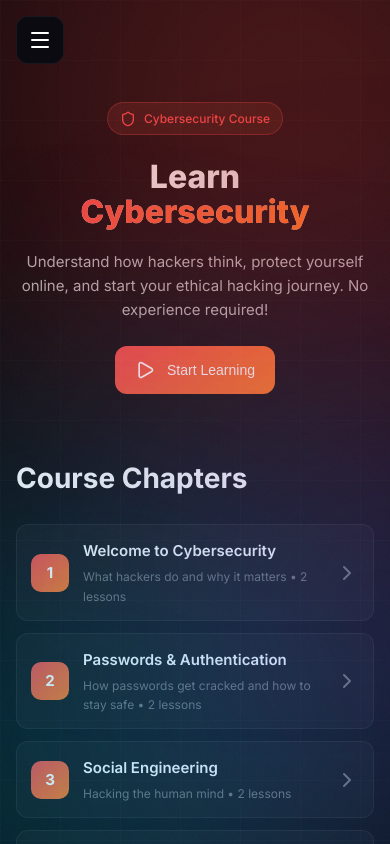
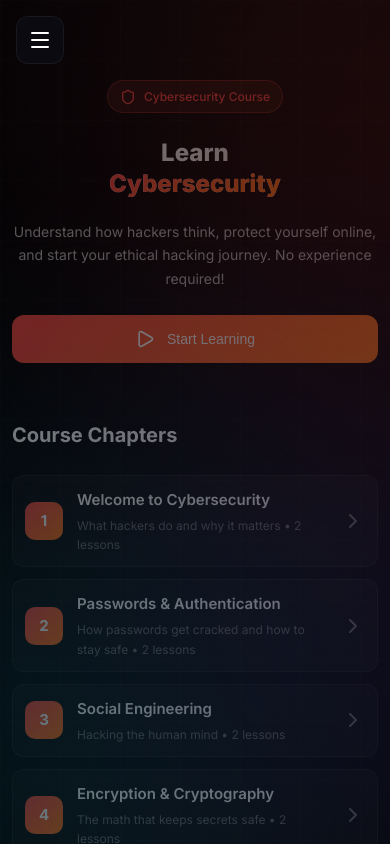
Before and after one commit to rathishkumarlearning/cybersecurity-learning, a React (Vite) app: page / in a window 390 px wide. Shown: the top 844 px of the page. Built offline with nearby package versions, Linux system fonts and the light colour scheme.

Commit message:
Final mobile responsive fix - clean comprehensive CSS

```diff
--- a/src/index.css
+++ b/src/index.css
@@ -630,56 +630,215 @@ body {
 ::-webkit-scrollbar-thumb { background: var(--border-color); border-radius: 4px; }
 ::-webkit-scrollbar-thumb:hover { background: rgba(255, 255, 255, 0.1); }
 
-/* Prevent horizontal scroll */
-html, body {
+/* ===== MOBILE RESPONSIVE FIX (Final) ===== */
+html {
+  overflow-x: hidden;
+}
+
+body {
   overflow-x: hidden;
   max-width: 100vw;
+  -webkit-text-size-adjust: 100%;
 }
 
-.main-content {
-  overflow-x: hidden;
+/* Force all content to stay within viewport */
+*, *::before, *::after {
   max-width: 100%;
 }
 
-pre, code, .code-block, .code-content {
+/* Code blocks scroll horizontally inside their container */
+pre {
   overflow-x: auto;
+  -webkit-overflow-scrolling: touch;
   max-width: 100%;
+  word-wrap: normal;
 }
 
+code {
+  word-break: break-word;
+}
+
+pre code {
+  word-break: normal;
+}
+
+/* Tables scroll horizontally */
 table {
   display: block;
   overflow-x: auto;
+  -webkit-overflow-scrolling: touch;
   max-width: 100%;
-  -webkit-overflow-scrolling: touch;
+  white-space: nowrap;
 }
 
-img, video, iframe, svg {
+/* Images and media */
+img, video, iframe, canvas, svg:not(:root) {
   max-width: 100%;
   height: auto;
 }
 
-.lesson-content, .content {
+/* Content text wrapping */
+.lesson-content, .lesson-text, .content, .main-content,
+.lesson-container, .tip-box, .warning-box, .checkpoint,
+.quiz-container, .quiz-question, p, li, td, th, h1, h2, h3, h4 {
   overflow-wrap: break-word;
   word-wrap: break-word;
+  hyphens: auto;
+}
+
+/* Code editors */
+.code-editor, .code-block {
+  overflow: hidden;
+  max-width: 100%;
+}
+
+.code-editor pre, .code-block pre, .code-content pre {
+  overflow-x: auto;
+}
+
+@media (max-width: 1024px) {
+  .mobile-menu-btn, .hamburger, .menu-toggle {
+    display: flex !important;
+  }
+
+  .sidebar {
+    position: fixed !important;
+    z-index: 100 !important;
+    transform: translateX(-100%);
+    transition: transform 0.3s ease;
+  }
+
+  .sidebar.open {
+    transform: translateX(0) !important;
+  }
+
+  .sidebar-overlay {
+    display: block !important;
+  }
+
+  .main-content {
+    margin-left: 0 !important;
+    width: 100% !important;
+    max-width: 100vw !important;
+    padding: 4.5rem 1.25rem 2rem !important;
+  }
 }
 
 @media (max-width: 768px) {
-  pre, .code-content {
-    max-width: calc(100vw - 32px);
+  .main-content {
+    padding: 4rem 1rem 2rem !important;
   }
 
-  .code-content pre {
-    white-space: pre;
-    word-wrap: normal;
+  .lesson-title, h1 {
+    font-size: 1.5rem !important;
+    line-height: 1.3 !important;
+  }
+
+  .lesson-heading, h2 {
+    font-size: 1.25rem !important;
+  }
+
+  h3 {
+    font-size: 1.1rem !important;
+  }
+
+  .lesson-description {
+    font-size: 14px !important;
+  }
+
+  .lesson-content, .content, .lesson-text, p, li {
+    font-size: 15px !important;
+    line-height: 1.7 !important;
+  }
+
+  pre code, .code-editor pre, .code-content pre, .code-block pre {
+    font-size: 12px !important;
+    line-height: 1.5 !important;
+  }
+
+  .lesson-nav, .nav-buttons, .navigation {
+    flex-direction: column !important;
+    gap: 0.75rem !important;
+  }
+
+  .nav-btn, .nav-button {
+    width: 100% !important;
+    justify-content: center !important;
+  }
+
+  .breadcrumb {
+    font-size: 12px !important;
+    flex-wrap: wrap !important;
+  }
+
+  .tip-box, .warning-box, .checkpoint, .info-box, .note-box {
+    padding: 0.875rem !important;
+    font-size: 14px !important;
+  }
+
+  .quiz-container, .quiz-section {
+    padding: 1rem !important;
+  }
+
+  .quiz-options .option-btn, .quiz-option {
+    padding: 0.75rem !important;
+    font-size: 14px !important;
+  }
+
+  .chapter-card, .chapter-item, .chapter-header {
+    padding: 0.75rem !important;
+  }
+
+  .hero, .hero-section {
+    padding: 1.5rem 0 !important;
+  }
+
+  .hero-title, .hero h1 {
+    font-size: 1.75rem !important;
+  }
+
+  .hero-subtitle, .hero p, .hero-description {
+    font-size: 14px !important;
   }
 
   table {
-    max-width: calc(100vw - 32px);
-    font-size: 12px;
+    font-size: 13px !important;
   }
 
-  .tip-box, .warning-box, .info-box, .note-box, .tip, .warning, .note {
-    overflow-wrap: break-word;
-    word-wrap: break-word;
+  table th, table td {
+    padding: 0.5rem !important;
+  }
+
+  .glass-card, .card {
+    padding: 1rem !important;
+    border-radius: 12px !important;
+  }
+
+  .stats-grid, .features-grid {
+    grid-template-columns: repeat(2, 1fr) !important;
+    gap: 0.75rem !important;
   }
 }
+
+@media (max-width: 480px) {
+  .main-content {
+    padding: 3.5rem 0.75rem 1.5rem !important;
+  }
+
+  .hero-title, .hero h1 {
+    font-size: 1.5rem !important;
+  }
+
+  .lesson-title, h1 {
+    font-size: 1.35rem !important;
+  }
+
+  pre code, .code-editor pre, .code-content pre {
+    font-size: 11px !important;
+  }
+
+  .stats-grid, .features-grid {
+    grid-template-columns: 1fr !important;
+  }
+}
+/* ===== END MOBILE FIX ===== */
```
